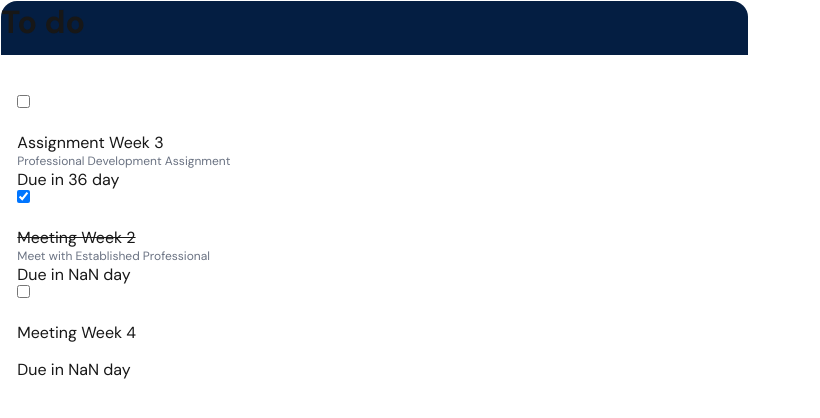
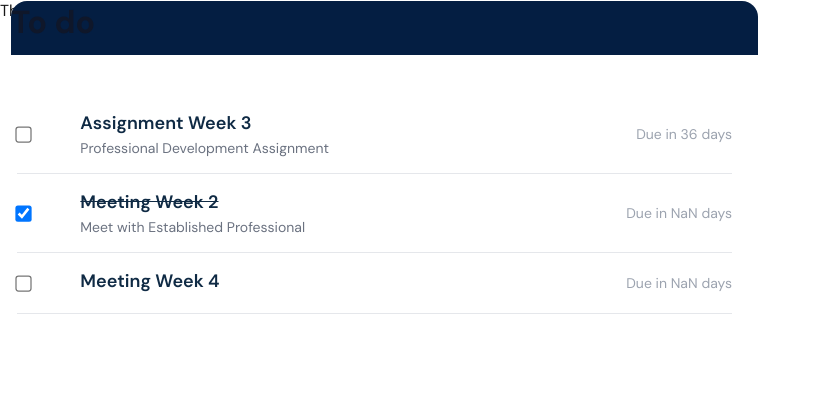
Before and after one commit to MentoredSP26/NextForAutism, a Next.js app in the folder matchingplatform/: page / in a window 1280 px wide. Shown: the top 418 px of the page, without its empty margins (0-820 px from the left). Built offline with nearby package versions, Linux system fonts and the light colour scheme.

Commit message:
wip, styling todo

```diff
--- a/matchingplatform/src/app/page.js
+++ b/matchingplatform/src/app/page.js
@@ -1,12 +1,14 @@
 "use client"
 import Image from "next/image";
 import styles from "./page.module.css";
-import TodoList from "@/components/TodoList/page";
-import RecentActivity from "@/components/RecentActivity/page";
+import App from "./admin/page";
+import TodoList from "../components/TodoList/TodoList";
 
 export default function Home() {
   return (
     <div>
+      <p>This is the home page (Next 4 Autism).</p>
+      {/* <App /> */}
       <TodoList />
     </div>
 
--- a/matchingplatform/src/components/TodoList/page.jsx
+++ b/matchingplatform/src/components/TodoList/TodoList.jsx
@@ -1,5 +1,5 @@
 "use client";
-import styles from './style.css';
+import './style.css';
 import { useState } from 'react';
 import { initialTodos } from './todos.js';
 
@@ -26,25 +26,31 @@ export default function TodoList() {
 
   return (
     <div className='todobar'>
-      <h1 className='header'>
-        To do
-      </h1>
+      <h1 className='header'>To do</h1>
 
       <ul className='dashboard'>
         {todos.map(todo => (
-          <ul key={todo.id}>
-            <div className='intro p'>
+          <li key={todo.id} className="todo-row">
+
              <input
               type="checkbox"
               checked={todo.completed}
                onChange={() => toggle(todo.id)}
             />
+
+            <div className="text-block">
+              <div className="title">
                 {todo.completed ? <s>{todo.text}</s> : todo.text}
               </div>
-            <div className='description'>{todo.decription}</div>
-            <div className='due style'>Due in {getDaysUntil(todo.duedate)} day</div>
+              <div className="description">{todo.decription}</div>
 
-          </ul>
+            </div>
+
+            <div className="due">
+              Due in {getDaysUntil(todo.duedate)} days
+            </div>
+
+           </li>
          ))}
        </ul>
     </div>
--- a/matchingplatform/src/components/TodoList/style.css
+++ b/matchingplatform/src/components/TodoList/style.css
@@ -2,6 +2,7 @@
 .todobar {
     font-family: 'DM Sans', sans-serif;
 }
+
 .header{
   /* CardHeader */
 
@@ -47,59 +48,6 @@
   padding: 120px 60px;
 }
 
-.intro {
-  display: flex;
-  flex-direction: column;
-  align-items: flex-start;
-  text-align: left;
-  gap: 24px;
-}
-
-.intro h1 {
-  max-width: 320px;
-  font-size: 40px;
-  font-family: 'DM Sans', sans-serif;
-  font-weight: 600;
-  line-height: 48px;
-  letter-spacing: -2.4px;
-  text-wrap: balance;
-  color: var(--text-primary);
-}
-
-.intro p {
-/* Assignment Week 5 */
-
-font-family: 'DM Sans';
-font-style: normal;
-font-weight: 500;
-font-size: 14px;
-line-height: 20px;
-/* identical to box height, or 143% */
-
-color: #00263E;
-}
-.description{
-  /* Assignment Description */
-
-width: 232px;
-height: 16px;
-
-font-family: 'DM Sans';
-font-style: normal;
-font-weight: 400;
-font-size: 12px;
-line-height: 16px;
-/* identical to box height, or 133% */
-
-color: #6A7282;
-
-
-/* Inside auto layout */
-flex: none;
-order: 0;
-flex-grow: 1;
-
-}
 .dashboard{
   /* SimpleDashboard */
 
@@ -111,117 +59,66 @@ top: 95.33px;
 
 
 }
-.intro a {
-  font-weight: 500;
-  color: var(--text-primary);
+
+.todobar {
+  max-width: 700px;
+  margin: 40px auto;
+  font-family: 'DM Sans', sans-serif;
 }
 
-.due style {
-  /* max-width: 440px;
-  font-size: 18px;
-  line-height: 32px;
-  text-wrap: balance;
-  text-align: right;
-  color: var(--text-secondary); */
-  /* Due in 16 days */
-
-  width: 82px;
-  height: 16px;
-
-  font-family: 'DM Sans';
-  font-style: normal;
-  font-weight: 400;
-  font-size: 8px;
-  line-height: 12px;
-  /* identical to box height, or 133% */
-
-  color: #99A1AF;
-
-
-  /* Inside auto layout */
-  flex: none;
-  order: 0;
-  flex-grow: 0;
-
-
+.header {
+  font-size: 32px;
+  font-weight: 700;
+  margin-bottom: 20px;
+  color: #0f172a;
+  margin-left: 10px;
 }
 
-.ctas {
-  display: flex;
-  flex-direction: row;
-  width: 100%;
-  max-width: 440px;
-  gap: 16px;
-  font-size: 14px;
+.dashboard {
+  list-style: none;
+  padding: 0;
+  margin: 0;
 }
 
-.ctas a {
+.todo-row {
   display: flex;
-  justify-content: center;
   align-items: center;
-  height: 40px;
-  padding: 0 16px;
-  border-radius: 128px;
-  border: 1px solid transparent;
-  transition: 0.2s;
-  cursor: pointer;
-  width: fit-content;
-  font-weight: 500;
+  padding: 16px 0;
+  border-bottom: 1px solid #e5e7eb;
 }
 
-a.primary {
-  background: var(--text-primary);
-  color: var(--background);
-  gap: 8px;
+.checkbox {
+  width: 18px;
+  height: 18px;
+  margin-right: 16px;
+  cursor: pointer;
 }
 
-a.secondary {
-  border-color: var(--button-secondary-border);
+.text-block {
+  display: flex;
+  flex-direction: column;
+  margin-left: 50px;
 }
 
-/* Enable hover only on non-touch devices */
-@media (hover: hover) and (pointer: fine) {
-  a.primary:hover {
-    background: var(--button-primary-hover);
-    border-color: transparent;
-  }
-
-  a.secondary:hover {
-    background: var(--button-secondary-hover);
-    border-color: transparent;
-  }
+.title {
+  font-size: 18px;
+  font-weight: 600;
+  color: #0f2a44;
 }
 
-@media (max-width: 600px) {
-  .main {
-    padding: 48px 24px;
-  }
-
-  .intro {
-    gap: 16px;
-  }
-
-  .intro h1 {
-    font-size: 32px;
-    line-height: 40px;
-    letter-spacing: -1.92px;
-  }
+.description {
+  font-size: 14px;
+  color: #6b7280;
+  margin-top: 4px;
+  font-family: 'DM Sans', sans-serif;
 }
 
-@media (prefers-color-scheme: dark) {
-  .logo {
-    filter: invert();
-  }
+.due {
+  margin-left: auto;
+  font-size: 14px;
+  color: #9ca3af;
+}
 
-  .page {
-    --background: #000;
-    --foreground: #000;
-
-    --text-primary: #ededed;
-    --text-secondary: #999;
-
-    --button-primary-hover: #ccc;
-    --button-secondary-hover: #1a1a1a;
-    --button-secondary-border: #1a1a1a;
-  }
+input[type="checkbox"] {
+  transform: scale(1.25);
 }
```
Lines whose indentation alone changed are shown as unchanged.
